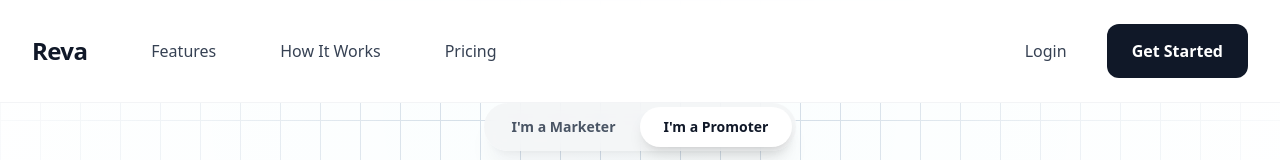
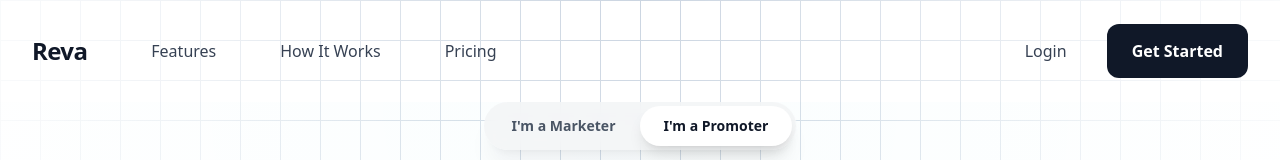
Before and after one commit to yhanih/reva, a React (Vite) app in the folder reva-app/: page / in a window 1280 px wide. Shown: the top 160 px of the page. Built offline with nearby package versions, Linux system fonts and the light colour scheme; no server answers.

Commit message:
Restored to '326f42d22d27525e72d96fdd9bd4071b56d34b17'
Replit-Restored-To: 326f42d22d27525e72d96fdd9bd4071b56d34b17

```diff
--- a/reva-app/src/components/Hero.jsx
+++ b/reva-app/src/components/Hero.jsx
@@ -68,7 +68,7 @@ const Hero = () => {
             <div className="absolute inset-0 overflow-hidden z-0">
                 <Pattern />
             </div>
-            <header className="sticky top-0 bg-white/95 backdrop-blur-md py-4 md:py-6 z-50 border-b border-gray-100">
+            <header className="py-4 md:py-6 relative z-20">
                 <div className="container px-4 mx-auto sm:px-6 lg:px-8">
                     <div className="flex items-center justify-between">
                         <div className="flex-shrink-0">
```
Also changed, not shown: 1 other file (tests, documents, lock files or other folders).
